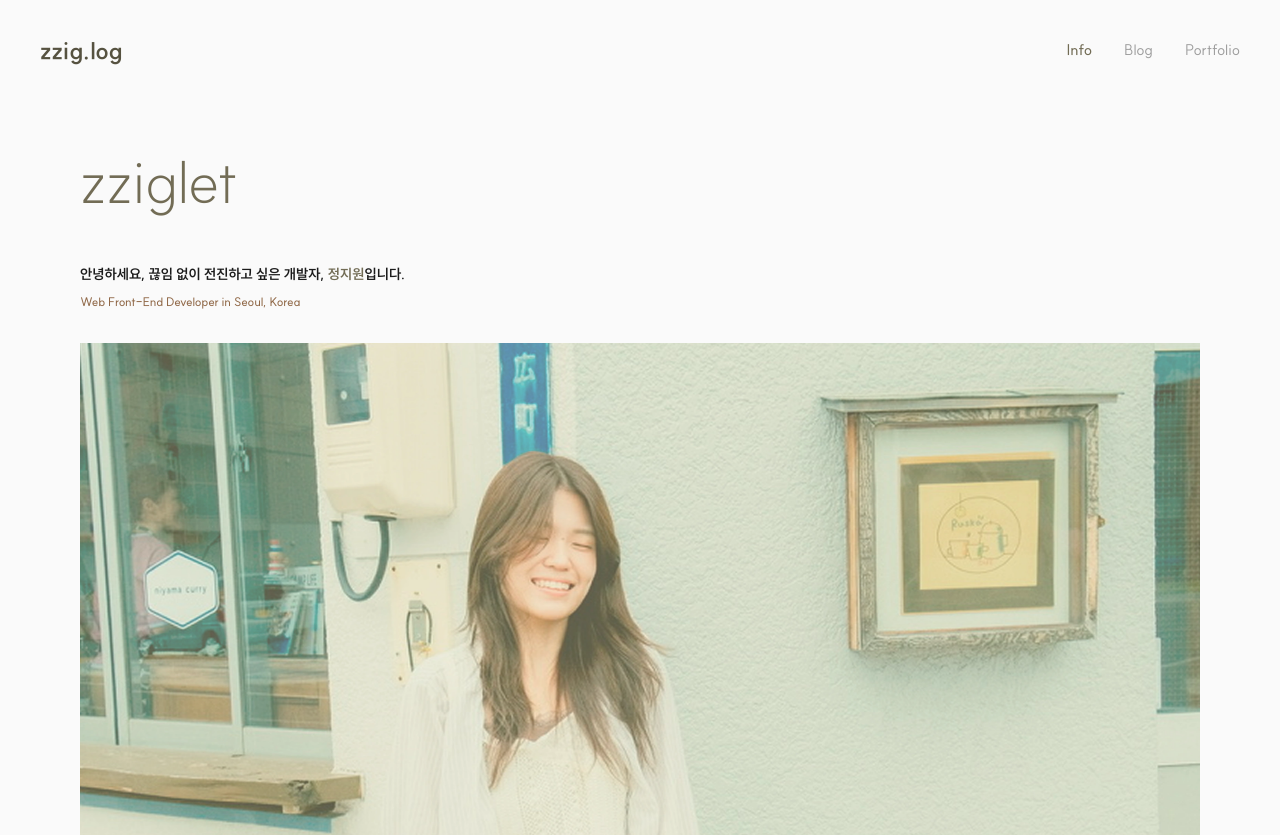
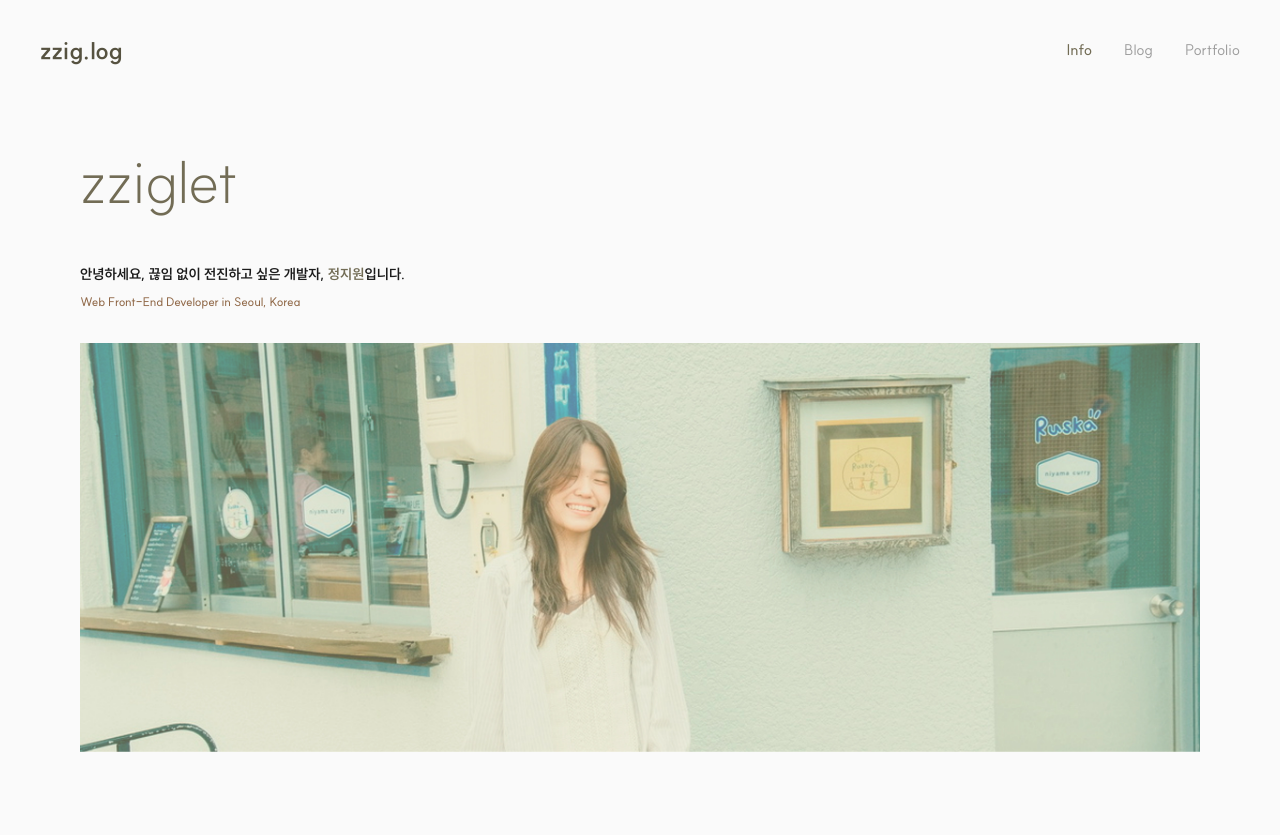
Before and after one commit to zziglet/zzig-log, a Next.js app: page / in a window 1280 px wide. Shown: the top 835 px of the page. Built offline with nearby package versions, Linux system fonts and the light colour scheme.

Commit message:
fix: use unoptimized Image for local assets
Co-Authored-By: Claude Opus 4.6 <noreply@anthropic.com>

```diff
--- a/src/components/info/AboutMeSection.tsx
+++ b/src/components/info/AboutMeSection.tsx
@@ -67,7 +67,7 @@ function AboutMeSection() {
     <SectionContainer>
       <ContentWrapper>
         <ProfileImageWrapper>
-          <Image src={INFO_IMAGES.homeIcon2} alt="Profile" fill sizes="(max-width: 768px) 200px, 400px" style={{ objectFit: 'cover' }} />
+          <Image src={INFO_IMAGES.homeIcon2} alt="Profile" fill sizes="(max-width: 768px) 200px, 400px" unoptimized style={{ objectFit: 'cover' }} />
         </ProfileImageWrapper>
 
         <InfoColumn>
--- a/src/components/info/IntroSection.tsx
+++ b/src/components/info/IntroSection.tsx
@@ -28,16 +28,6 @@ const SubTitle = styled.div`
   padding-top: 8px;
 `;
 
-const MainImageWrapper = styled.div`
-  position: relative;
-  width: 100%;
-  height: 600px;
-
-  @media (max-width: 768px) {
-    height: 300px;
-  }
-`;
-
 function IntroSection() {
   return (
     <SectionContainer>
@@ -48,9 +38,7 @@ function IntroSection() {
         </Greeting>
         <SubTitle>Web Front-End Developer in Seoul, Korea</SubTitle>
       </DescriptionBox>
-      <MainImageWrapper>
-        <Image src={INFO_IMAGES.homeIcon1} alt="Intro Main" fill sizes="100vw" style={{ objectFit: 'cover' }} priority />
-      </MainImageWrapper>
+      <Image src={INFO_IMAGES.homeIcon1} alt="Intro Main" width={4776} height={1744} unoptimized style={{ width: '100%', height: 'auto' }} priority />
     </SectionContainer>
   );
 }
```
